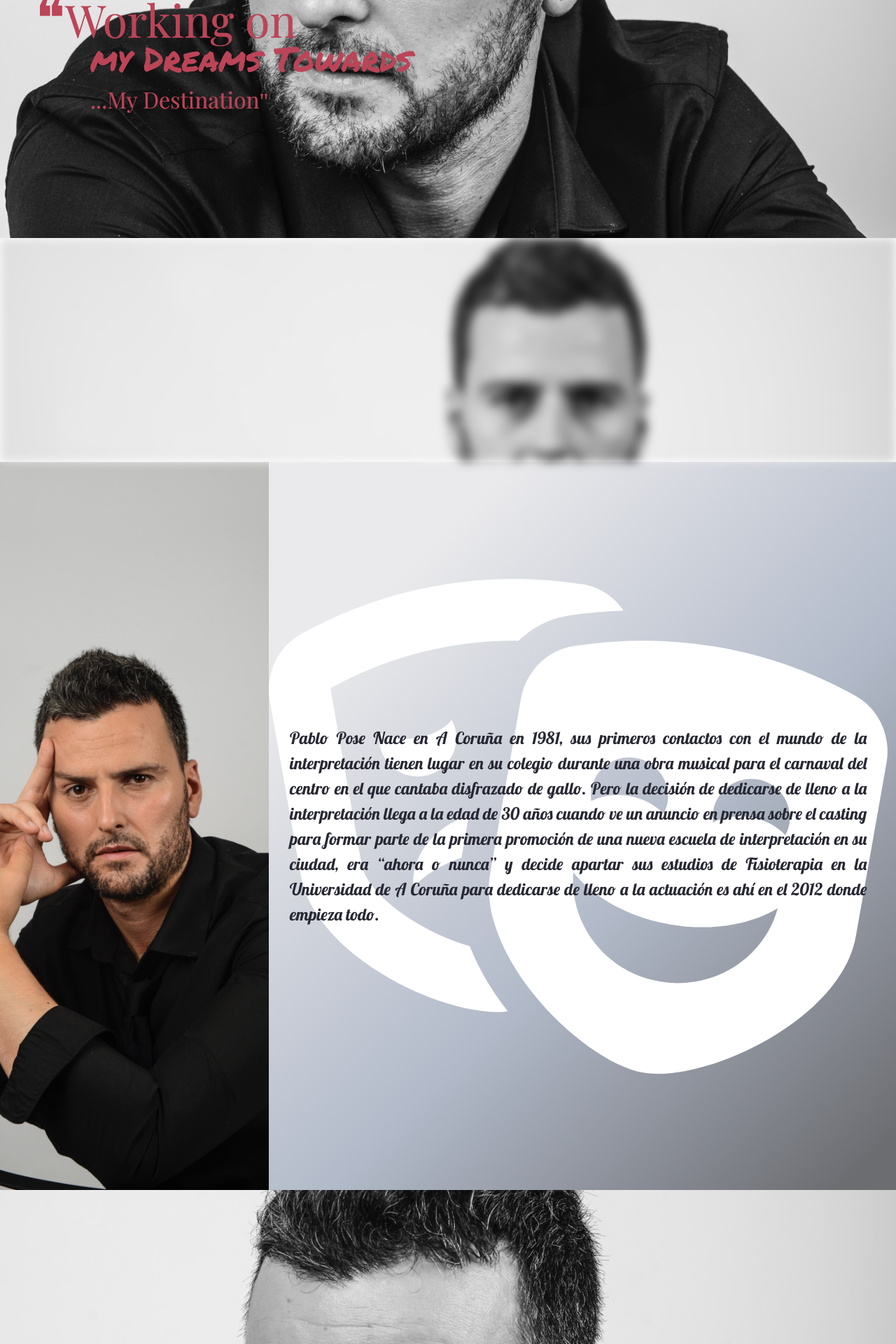
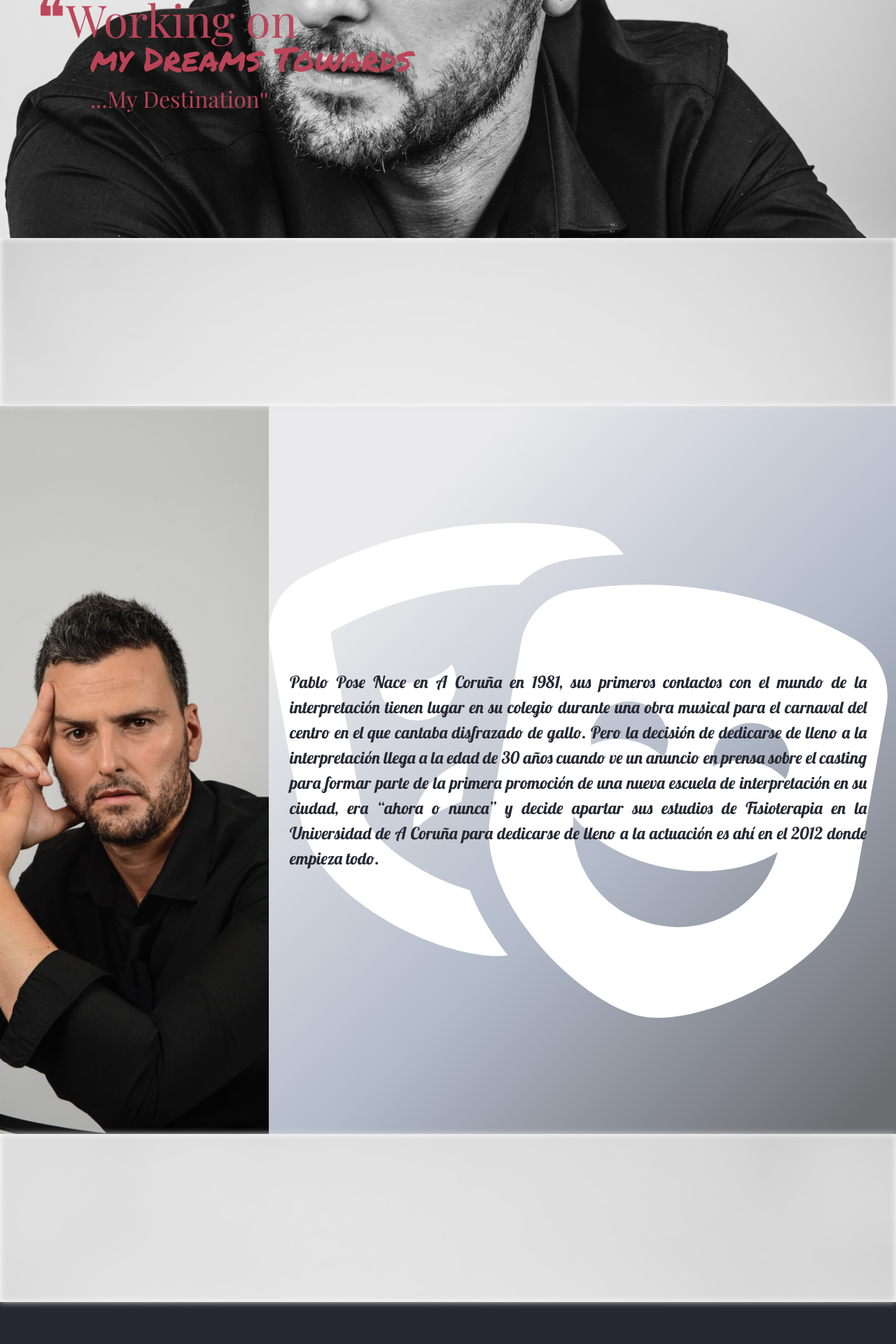
Before and after one commit to LucasTurco92/PabloPoseLanding, a Next.js app: page / in a window 1280 px wide. Shown: the part 460-2380 px from the top of the page at 70% size. Built offline with nearby package versions, Linux system fonts and the light colour scheme; a web font is replaced by a local one.

Commit message:
separator added and intro exceed removed

```diff
--- a/components/intro/intro.component.jsx
+++ b/components/intro/intro.component.jsx
@@ -1,15 +1,14 @@
 import React from 'react';
 import IntroContent from '../intro-content/intro-content.component';
+import Separator from '../separator/separator.component';
 import Styles from './intro.module.scss';
 
 const Intro = () => (
     <div >
         <div >
             <IntroContent />
-            <picture>
                 <img className={Styles.image} src='/intro/portada2.jpeg' alt='Pablo Pose' />
-                <div className={Styles.imgIntro} />
-            </picture>
+                <Separator style={Styles.separator}/>
         </div>
     </div>
 )
--- a/components/intro/intro.module.scss
+++ b/components/intro/intro.module.scss
@@ -1,10 +1,5 @@
-.imgIntro {
+.separator {
     background-image: url("/intro/portada.jpeg");
-    background-size: cover;
-    background-attachment: fixed, fixed;
-    background-position: top;
-    background-repeat: no-repeat;
-    height: 100vh;
 }
 
 .image {
@@ -17,10 +12,6 @@
     height: 100vh;
 }
 
-.image2 {
-    @extend .image;
-}
-
 @media (min-width: 720px) {
     .image {
         display: flex;
@@ -30,35 +21,10 @@
         left: 0;
         object-fit: cover;
     }
-    .imgIntro {
-        height: 40vh;
-        filter: blur(7px);
-    }
 }
 
 @media (min-width: 1000px) {
     .image {
         object-position: 50% 50%;
     }
-    .image2 {
-        background-position: 50% 20%;
-    }
 }
-
-@media (min-width: 1800px) {
-    .image {
-        object-position: 50% 50%;
-    }
-    .image2 {
-        background-position: 50% 20%;
-    }
-}
-
-@media (min-width: 1000px) {
-    .imgIntro {
-        background-position: 50% 20%;
-    }
-    .image2 {
-        background-position: 50% 20%;
-    }
-}
--- a/components/second-section/second-section.component.jsx
+++ b/components/second-section/second-section.component.jsx
@@ -1,8 +1,10 @@
 import React from "react";
+import Separator from "../separator/separator.component";
 import Styles from "./second-section.module.scss";
 
 const SecondSection = () => {
   return (
+    <div>
     <div className={Styles.secondContainer}>
       <div className={Styles.second}>
         <img
@@ -48,6 +50,8 @@ const SecondSection = () => {
         </div>
       </div>
     </div>
+      <Separator style={Styles.separator}/>
+</div>
   );
 };
 
--- a/components/second-section/second-section.module.scss
+++ b/components/second-section/second-section.module.scss
@@ -1,3 +1,9 @@
+.separator {
+    background-image: url("/second/separator.jpeg");
+    height: 30vh;
+    filter: blur(5px);
+}
+
 .secondContainer {
     height: 115vh;
     overflow: hidden;
--- /dev/null
+++ b/components/separator/separator.component.jsx
@@ -0,0 +1,6 @@
+import React from 'react';
+import Styles from './separator.module.scss';
+
+const Separator = ({style}) =>(<div className={`${Styles.imgIntro} ${style}` } />)
+
+export default Separator;
--- /dev/null
+++ b/components/separator/separator.module.scss
@@ -0,0 +1,14 @@
+.imgIntro {
+    background-size: cover;
+    background-attachment: fixed, fixed;
+    background-position: top;
+    background-repeat: no-repeat;
+    height: 100vh;
+}
+
+@media (min-width: 720px) {
+    .imgIntro {
+        height: 30vh;
+        filter: blur(5px);
+    }
+}
--- a/pages/index.jsx
+++ b/pages/index.jsx
@@ -9,7 +9,10 @@ import ThirdSection from "../components/third-section/third-section";
 
 export default () => (
   <div>
-      <link href="https://fonts.googleapis.com/css2?family=Playfair+Display&family=Poiret+One&display=swap" rel="stylesheet" />
+    <link
+      href="https://fonts.googleapis.com/css2?family=Playfair+Display&family=Poiret+One&display=swap"
+      rel="stylesheet"
+    />
     <link
       href="https://fonts.googleapis.com/css2?family=Lobster&display=swap"
       rel="stylesheet"
@@ -43,7 +46,6 @@ export default () => (
     <Intro />
 
     <SecondSection />
-    <Intro />
 
     <ThirdSection />
 
```
Also changed, not shown: public/second/separator.jpeg (added).
